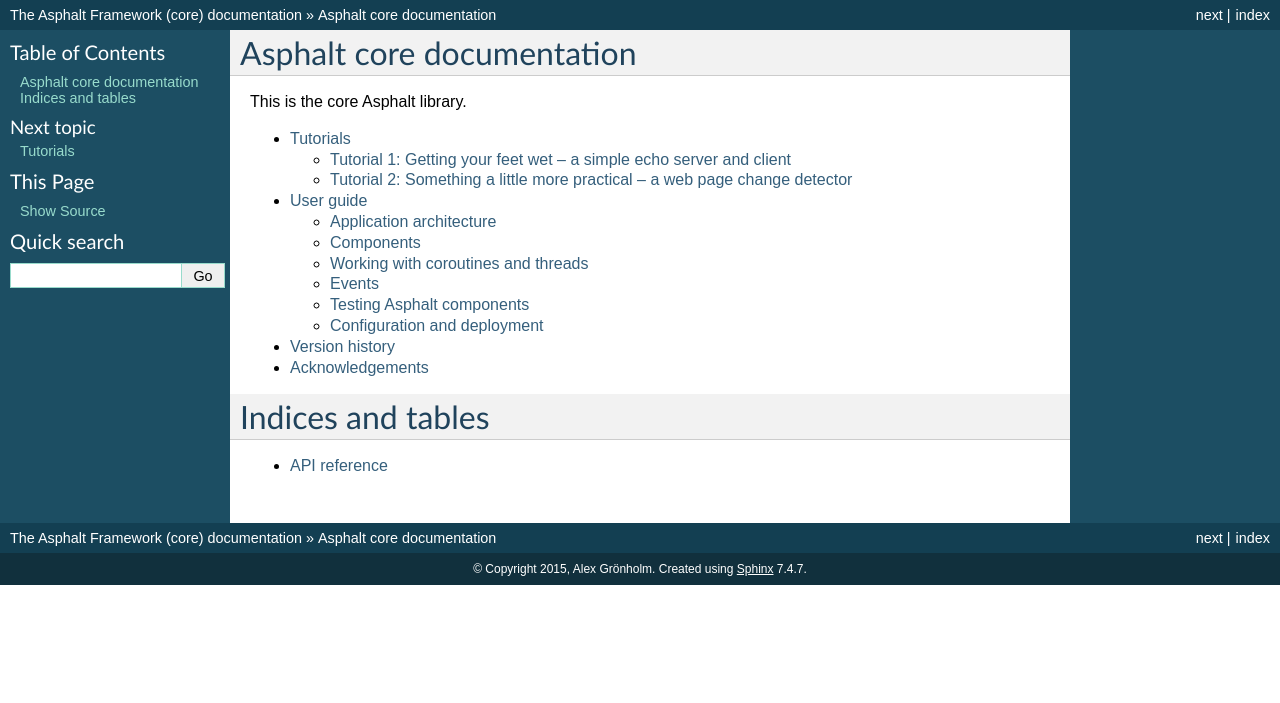
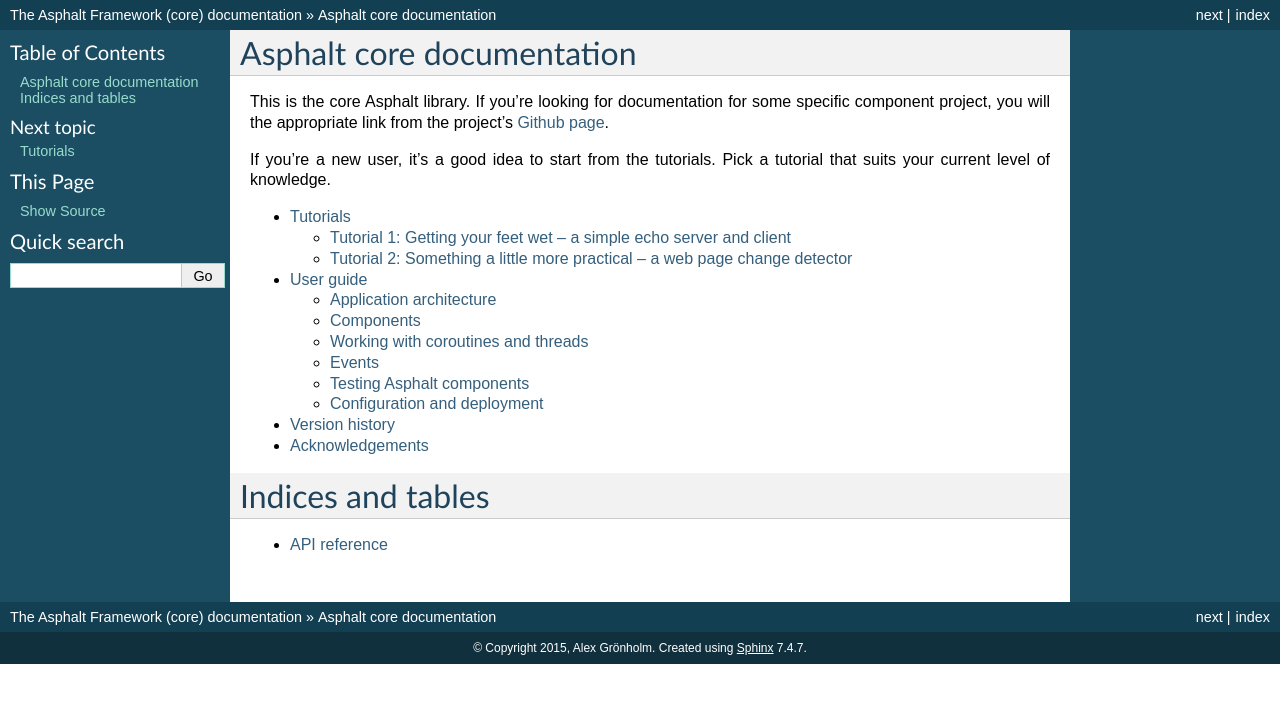
Before and after one commit to asphalt-framework/asphalt, a Sphinx documentation site: the page built from docs/index.rst, in a window 1280 px wide. Shown: the top 703 px of the page. Built offline with Sphinx 7.4.7, drawn with Linux system fonts in a browser that asks for light colours.

Commit message:
Added more text to the documentation index

```diff
--- a/docs/index.rst
+++ b/docs/index.rst
@@ -1,7 +1,11 @@
 Asphalt core documentation
 ==========================
 
-This is the core Asphalt library.
+This is the core Asphalt library. If you're looking for documentation for some specific component
+project, you will the appropriate link from the project's `Github page`_.
+
+If you're a new user, it's a good idea to start from the tutorials. Pick a tutorial that suits
+your current level of knowledge.
 
 .. toctree::
    :maxdepth: 2
@@ -11,6 +15,8 @@
    versionhistory
    acknowledgements
 
+.. _Github page: https://github.com/asphalt-framework
+
 Indices and tables
 ==================
 
```
